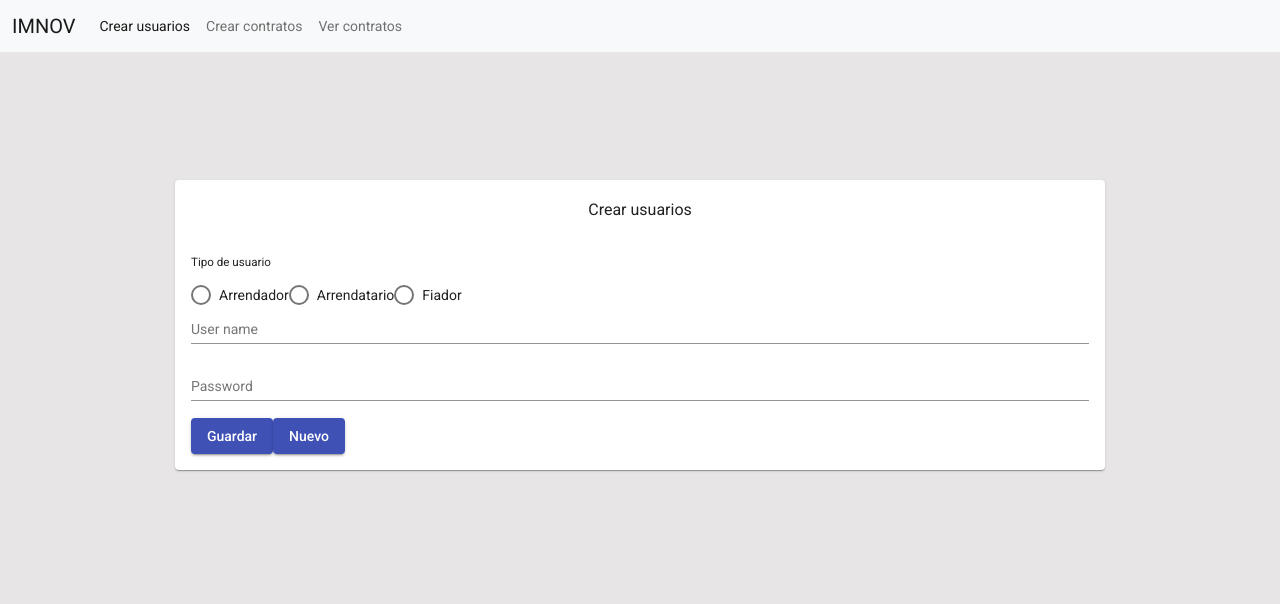
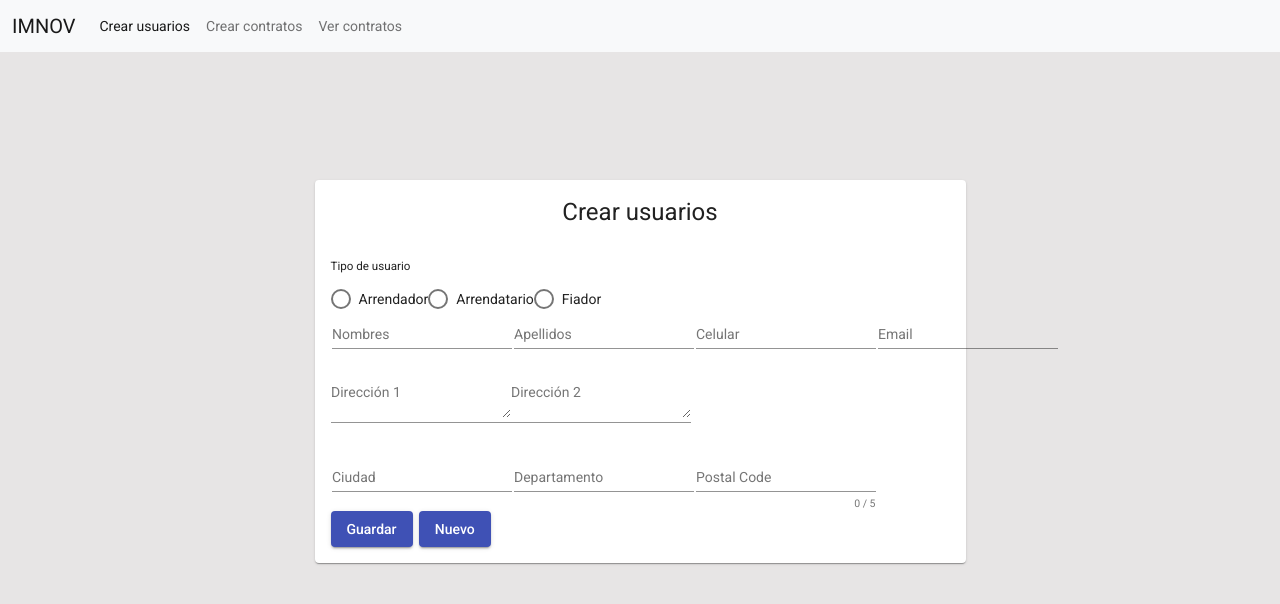
Before and after one commit to alexis7/IMNOVA, an Angular app: page /create/user in a window 1280 px wide. Shown: the top 604 px of the page. Built offline with nearby package versions, Linux system fonts and the light colour scheme.

Commit message:
Se crea interfaz de creación de usuarios

```diff
--- a/src/app/component/create-user/create-user.component.css
+++ b/src/app/component/create-user/create-user.component.css
@@ -11,3 +11,7 @@
 .albutton{
   margin-left: 40%;
 }
+
+.btn {
+  margin-left: 1%;
+}
--- a/src/app/component/create-user/create-user.component.html
+++ b/src/app/component/create-user/create-user.component.html
@@ -1,30 +1,76 @@
 <app-menu></app-menu>
 <div class="container">
-  <mat-card class="col-10" fxFlexAlign="center">
+  <mat-card class="col-7" fxFlexAlign="center">
     <div class="row">
-      <h3 class="al">
+      <h1 class="al">
         <p>Crear usuarios</p>
-      </h3>
+      </h1>
+
+    </div>
+
+    <form class="example-form">
+
       <h5>Tipo de usuario</h5>
-        <mat-radio-group aria-label="Select an option">
+        <mat-radio-group aria-label="Select an option" class="example-full-width">
           <mat-radio-button value="1">Arrendador</mat-radio-button>
           <mat-radio-button value="2">Arrendatario</mat-radio-button>
-          <mat-radio-button value="2">Fiador</mat-radio-button>
+          <mat-radio-button value="3">Fiador</mat-radio-button>
         </mat-radio-group>
-    </div>
-    <div class="row">
-      <mat-form-field>
-        <mat-label>User name</mat-label>
-        <input matInput placeholder="User name" value="">
-      </mat-form-field>
-    </div>
-    <div class="row">
-      <mat-form-field class="example-full-width">
-        <mat-label>Password</mat-label>
-        <input matInput placeholder="Password" type="password" value="">
-      </mat-form-field>
-    </div>
+
+      <table class="example-full-width" cellspacing="0"><tr>
+
+        <td><mat-form-field class="example-full-width">
+          <mat-label>Nombres</mat-label>
+          <input matInput>
+        </mat-form-field></td>
+
+        <td><mat-form-field class="example-full-width">
+          <mat-label>Apellidos</mat-label>
+          <input matInput>
+        </mat-form-field></td>
+
+        <td><mat-form-field class="example-full-width">
+          <mat-label>Celular</mat-label>
+          <input matInput>
+        </mat-form-field></td>
+
+        <td><mat-form-field class="example-full-width">
+          <mat-label>Email</mat-label>
+          <input matInput>
+        </mat-form-field></td>
+
+      </tr></table>
+
+      <p>
+        <mat-form-field class="example-full-width">
+          <mat-label>Dirección 1</mat-label>
+          <textarea matInput placeholder="Dirección"></textarea>
+        </mat-form-field>
+        <mat-form-field class="example-full-width">
+          <mat-label>Dirección 2</mat-label>
+          <textarea matInput></textarea>
+        </mat-form-field>
+      </p>
+
+      <table class="example-full-width" cellspacing="0"><tr>
+        <td><mat-form-field class="example-full-width">
+          <mat-label>Ciudad</mat-label>
+          <input matInput placeholder="Ex. Bogotá">
+        </mat-form-field></td>
+        <td><mat-form-field class="example-full-width">
+          <mat-label>Departamento</mat-label>
+          <input matInput placeholder="Ex. Cundinamarca">
+        </mat-form-field></td>
+        <td><mat-form-field class="example-full-width">
+          <mat-label>Postal Code</mat-label>
+          <input matInput #postalCode maxlength="5" placeholder="Ex. 94105" value="">
+          <mat-hint align="end">{{postalCode.value.length}} / 5</mat-hint>
+        </mat-form-field></td>
+      </tr></table>
+    </form>
+
+
     <button mat-raised-button color="primary" (click)="create()">Guardar</button>
-    <button mat-raised-button color="primary" (click)="create()">Nuevo</button>
+    <button mat-raised-button color="primary" (click)="create()" class="btn">Nuevo</button>
   </mat-card>
 </div>
```
